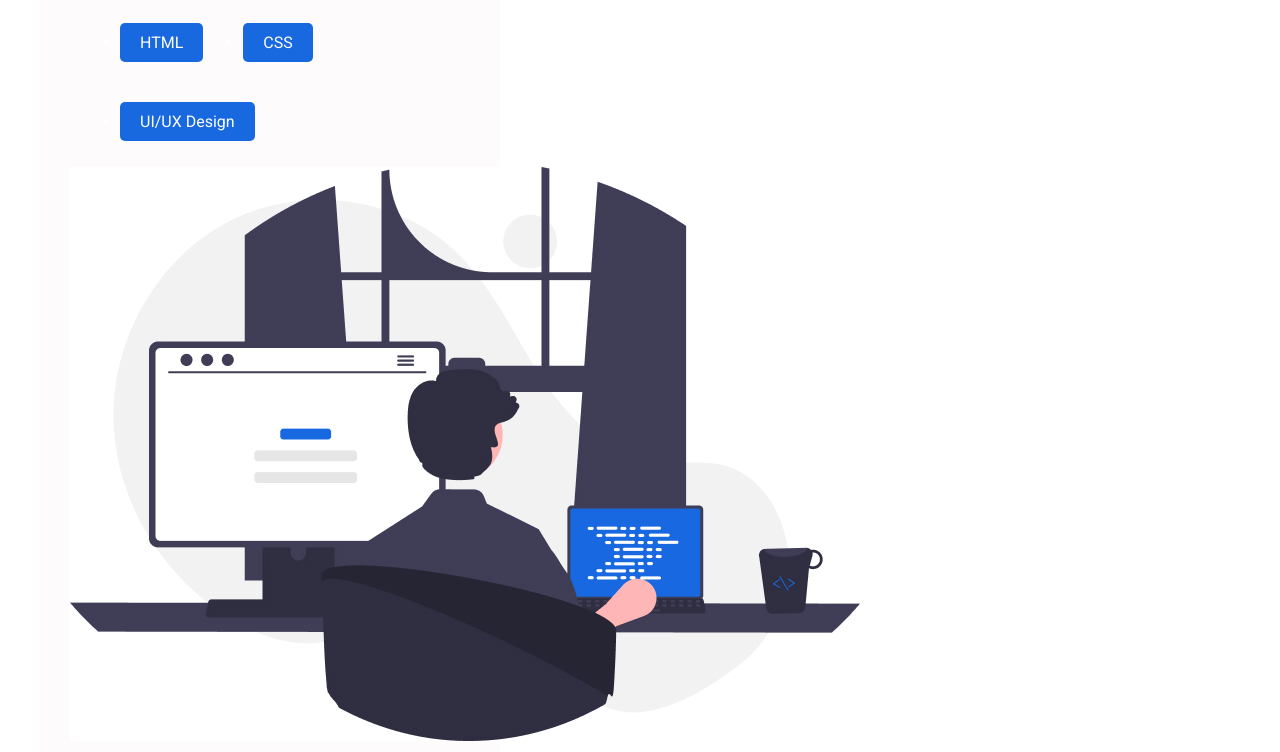
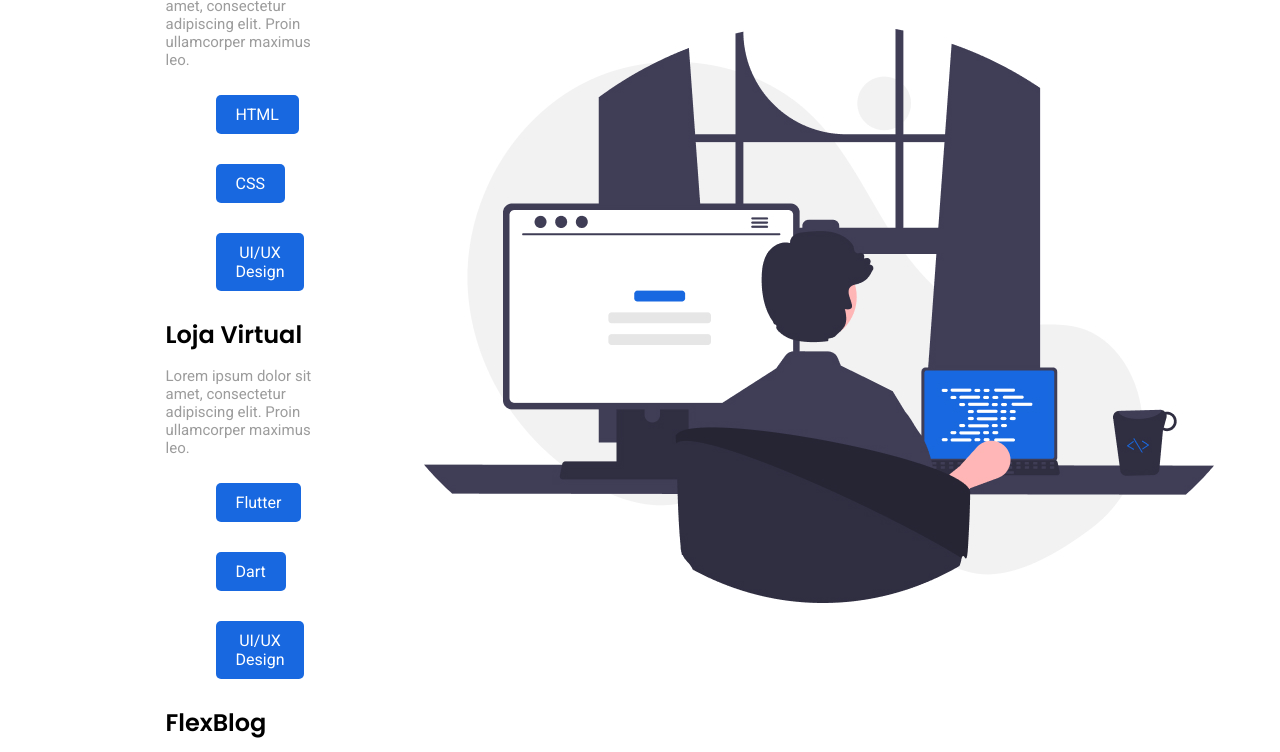
Before and after one commit to Moura14/Freela_info, a plain HTML site: page index.html in a window 1280 px wide. Shown: the part 2833-3585 px from the top of the page. Drawn offline with Linux system fonts and the light colour scheme.

Commit message:
inserção do grid no layout

```diff
--- a/css/trabalhos.css
+++ b/css/trabalhos.css
@@ -1,19 +1,25 @@
 .trabalhos {
   display: grid;
-  grid-template-columns: 1fr 2fr;
-  gap: 40px;
+  grid-template-columns: 1fr auto;
+  justify-content: center;
+  gap: 10px;
+  margin: 0 auto;
+  padding: 200px;
 }
 
 .trabalhos-habilidades {
   display: flex;
   flex-wrap: wrap;
-  gap: 20px;
+  gap: 10px;
+  max-width: 500px;
+  justify-content: flex-start;
 }
 
 .trabalhos-titulo {
   font-style: bold;
   color: black;
   font-size: 24px;
+  font-weight: bold;
   font-family: "Poppins", sans-serif;
 }
 
@@ -25,11 +31,11 @@
 }
 
 .trabalhos-feitos {
-  background-color: #fdfbfb;
-  max-width: 400px;
-  margin: 40px;
-  padding: 30px;
+  max-height: 200px;
+  padding: 100px;
   border-radius: 5px;
+  margin: 0 auto;
+  justify-content: center;
 }
 
 .trabalhos-habilidades li {
@@ -39,3 +45,7 @@
   text-align: center;
   border-radius: 5px;
 }
+
+.imagem-trabalhos {
+  margin-top: 200px;
+}
--- a/index.html
+++ b/index.html
@@ -57,7 +57,9 @@
       </div>
     </div>
   </article>
-  <section class="trabalhos">
+  <section>
+    <h1 class="container">Trabalhos</h1>
+    <div class="trabalhos">
       <div class="trabalhos-feitos">
         <h3 class="trabalhos-titulo">FreelaInfo</h3>
         <p class="trabalhos-p">Lorem ipsum dolor sit amet, consectetur adipiscing elit. Proin ullamcorper maximus leo.</p>
@@ -66,29 +68,26 @@
           <li>CSS</li>
           <li>UI/UX Design</li>
         </ul>
-    </div>
-    <div class="trabalhos-feitos">
-      <h3 class="trabalhos-titulo">FreelaInfo</h3>
+        <h3 class="trabalhos-titulo">Loja Virtual</h3>
+        <p class="trabalhos-p">Lorem ipsum dolor sit amet, consectetur adipiscing elit. Proin ullamcorper maximus leo.</p>
+        <ul class="trabalhos-habilidades">
+          <li>Flutter</li>
+          <li>Dart</li>
+          <li>UI/UX Design</li>
+        </ul>
+        <h3 class="trabalhos-titulo">FlexBlog</h3>
         <p class="trabalhos-p">Lorem ipsum dolor sit amet, consectetur adipiscing elit. Proin ullamcorper maximus leo.</p>
         <ul class="trabalhos-habilidades">
           <li>HTML</li>
           <li>CSS</li>
+          <li>CSS flex-box</li>
           <li>UI/UX Design</li>
         </ul>
       </div>
-    <div class="trabalhos-feitos">
-      <h3 class="trabalhos-titulo">FreelaInfo</h3>
-      <p class="trabalhos-p">Lorem ipsum dolor sit amet, consectetur adipiscing elit. Proin ullamcorper maximus leo.</p>
-      <ul class="trabalhos-habilidades">
-        <li>HTML</li>
-        <li>CSS</li>
-        <li>UI/UX Design</li>
-      </ul>
-
-      <img src="./img/jobs.jpg" alt="Jobs">
+      <img class="imagem-trabalhos" src="./img/jobs.jpg" alt="Jobs">
 
     </div>
-
+    </div>
   </section>
 
 
```
Lines whose indentation alone changed are shown as unchanged.
